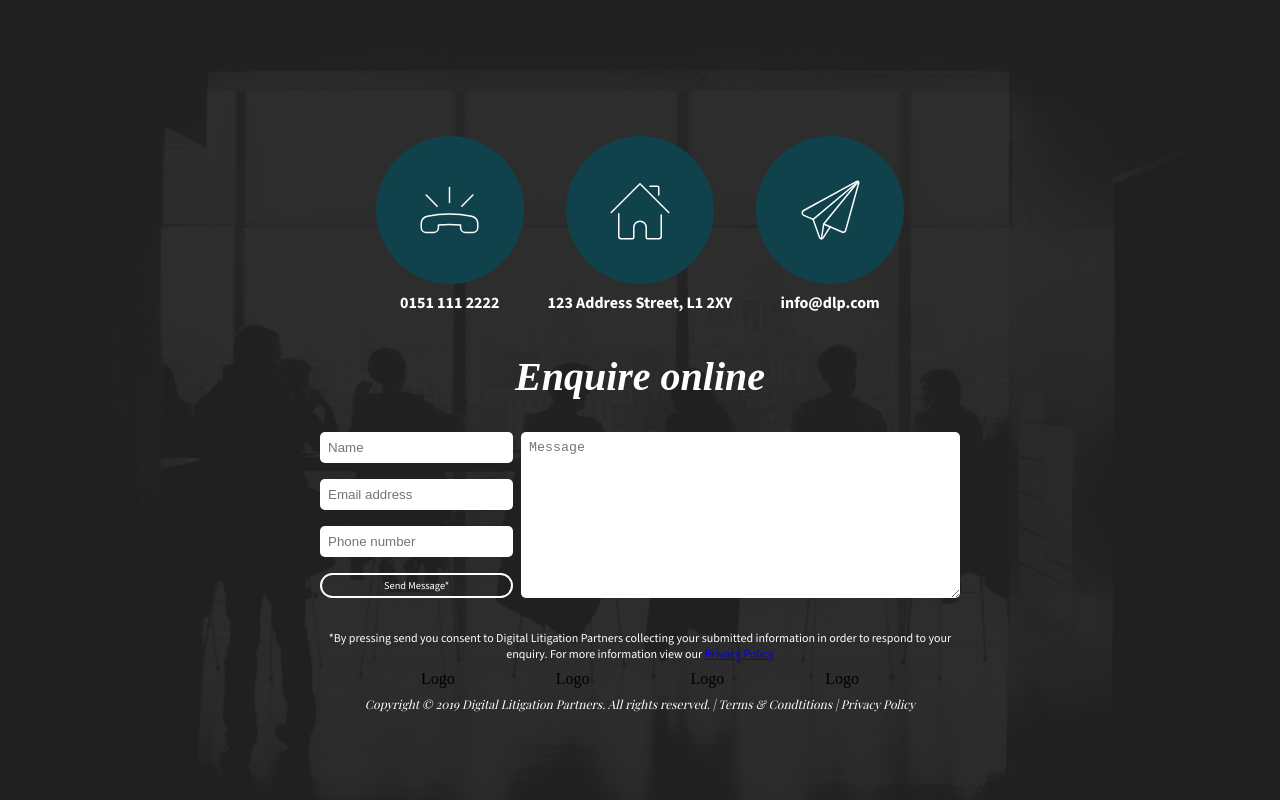
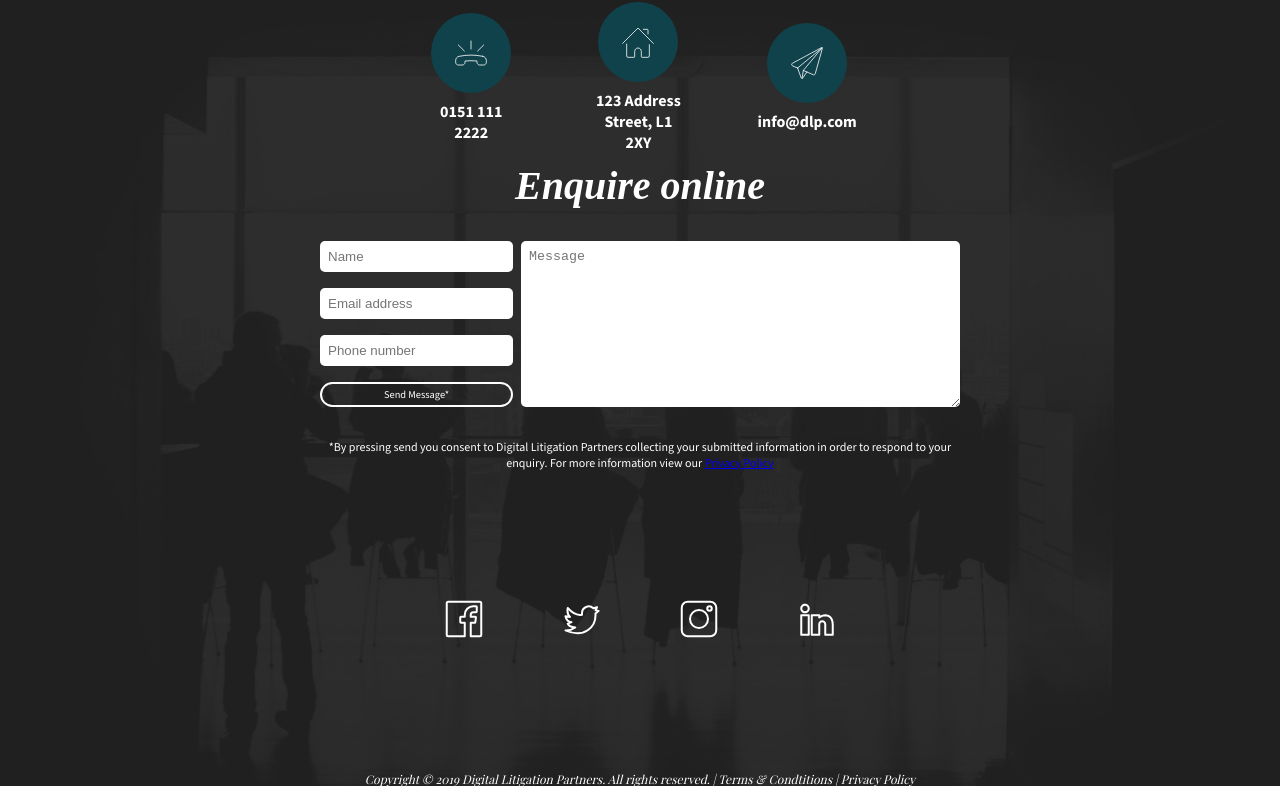
Before and after one commit to renrutoet/consumer-rights-task, a Next.js app: page / in a window 1280 px wide. Shown: the part 2414-3214 px from the top of the page. Built offline with nearby package versions, Linux system fonts and the light colour scheme; a web font is replaced by a local one.

Commit message:
feat: implemented social media icon links

```diff
--- a/src/app/components/Icon/Icon.tsx
+++ b/src/app/components/Icon/Icon.tsx
@@ -3,13 +3,20 @@ import styles from './Icon.module.scss'
 
 interface IconProps extends PropsWithChildren {
     text?: string
+    circle?: boolean
     content: ReactNode
 }
 
-export const Icon = ({ text, content }: IconProps): JSX.Element => {
+export const Icon = ({
+    text,
+    content,
+    circle = false,
+}: IconProps): JSX.Element => {
     return (
         <div className={`${styles['c-icon__container']} `}>
-            <div className={`${styles['c-icon__circle']} `}>{content}</div>
+            <div className={circle ? `${styles['c-icon__circle']} ` : ''}>
+                {content}
+            </div>
             {text ? (
                 <div className={`${styles['c-icon__text']} `}>{text}</div>
             ) : null}
--- a/src/app/components/Sections/Contact/Contact.module.scss
+++ b/src/app/components/Sections/Contact/Contact.module.scss
@@ -14,6 +14,7 @@
 
 .contact-methods {
     width: 50%;
+    height: 20%;
     padding: 2rem;
 
     color: $primary-white;
@@ -27,6 +28,9 @@
     width: 50%;
     text-align: center;
     color: $primary-white;
+    display: flex;
+    flex-direction: column;
+    align-items: center;
 
     &__title {
         font-style: italic;
@@ -72,7 +76,7 @@
 }
 
 .footer-details {
-    width: 50%;
+    height: 300px;
 
     & p {
         font-size: 0.75rem;
@@ -80,7 +84,21 @@
     }
 }
 
-.icons {
+.icon {
     aspect-ratio: 1/1;
-    width: 40%;
+    width: 100%;
+
+    &--small {
+        @extend.icon;
+        width: 40%;
+    }
+
+    &--link:hover {
+        transition: all 0.2s ease-in;
+        transform: scale(1.2);
+    }
+
+    &--link:not(:hover) {
+        transition: all 0.2s ease-in;
+    }
 }
--- a/src/app/components/Sections/Contact/Contact.tsx
+++ b/src/app/components/Sections/Contact/Contact.tsx
@@ -4,14 +4,14 @@ import textStyles from '../../../styles/text.module.scss'
 import contactStyles from './Contact.module.scss'
 import { Row } from '../../Row/Row'
 
-const mockData = [
+const mockContactMethodData = [
     {
         text: '0151 111 2222',
         content: (
             <img
                 src="/icons/phone-incoming-call.svg"
                 alt="phone number icon"
-                className={contactStyles.icons}
+                className={contactStyles['icon--small']}
             />
         ),
     },
@@ -21,7 +21,7 @@ const mockData = [
             <img
                 src="/icons/house-chimney-2.svg"
                 alt="address icon"
-                className={contactStyles.icons}
+                className={contactStyles['icon--small']}
             />
         ),
     },
@@ -31,7 +31,50 @@ const mockData = [
             <img
                 src="/icons/send-email-1.svg"
                 alt="email icon"
-                className={contactStyles.icons}
+                className={contactStyles['icon--small']}
+            />
+        ),
+    },
+]
+
+const mockSocialMediaData = [
+    {
+        link: '#',
+        content: (
+            <img
+                src="/icons/social-media-facebook-1.svg"
+                alt="facebook link icon"
+                className={contactStyles['icon--link']}
+            />
+        ),
+    },
+    {
+        link: '#',
+        content: (
+            <img
+                src="/icons/social-media-twitter.svg"
+                alt="twitter link icon"
+                className={contactStyles['icon--link']}
+            />
+        ),
+    },
+    {
+        link: '#',
+        content: (
+            <img
+                src="/icons/social-instagram.svg"
+                alt="instagram link icon"
+                className={contactStyles['icon--link']}
+            />
+        ),
+    },
+    {
+        link: '#',
+        content: (
+            <img
+                src="/icons/professional-network-linkedin.svg"
+                alt="linkedin link icon"
+                className={contactStyles['icon--link']}
             />
         ),
     },
@@ -44,13 +87,14 @@ export const Contact = () => {
         >
             <div className={`${contactStyles['contact-methods']} `}>
                 <Row>
-                    {mockData
-                        ? mockData.map((iconData, index) => {
+                    {mockContactMethodData
+                        ? mockContactMethodData.map((iconData, index) => {
                               return (
                                   <Icon
                                       key={`contact-methods-${index}`}
                                       text={iconData.text}
                                       content={iconData.content}
+                                      circle
                                   />
                               )
                           })
@@ -88,10 +132,18 @@ export const Contact = () => {
             </div>
             <div className={`${contactStyles['footer-details']} `}>
                 <Row>
-                    <div>Logo</div>
-                    <div>Logo</div>
-                    <div>Logo</div>
-                    <div>Logo</div>
+                    {mockSocialMediaData
+                        ? mockSocialMediaData.map((socialLink, index) => {
+                              return (
+                                  <a
+                                      key={`social-media-${index}`}
+                                      href={socialLink.link}
+                                  >
+                                      <Icon content={socialLink.content} />
+                                  </a>
+                              )
+                          })
+                        : null}
                 </Row>
                 <p
                     className={`${textStyles['font-secondary']} ${textStyles['font-secondary--italic']} ${textStyles['text-center']}`}
--- a/src/app/components/Sections/Hero/Hero.module.scss
+++ b/src/app/components/Sections/Hero/Hero.module.scss
@@ -1,9 +1,9 @@
-@import "../../../styles/variables.scss";
+@import '../../../styles/variables.scss';
 
 .hero {
-    height: 100%;
+    height: 100vh;
     padding-block: 2rem;
-    background-image: url("../../../../../public/dlp-banner.jpg");
+    background-image: url('../../../../../public/dlp-banner.jpg');
     background-position: center center;
     background-repeat: no-repeat;
     background-size: cover;
@@ -39,7 +39,6 @@
 
         line-height: 6rem;
 
-
         width: 50%;
         word-wrap: break-word;
     }
@@ -50,9 +49,7 @@
     flex-direction: column;
     align-items: center;
 
-
     &__button {
-
         border: 2px solid $primary-white;
         border-radius: 50px;
 
@@ -72,6 +69,6 @@
     }
 
     &__arrow {
-        margin-block: 4rem  ;
+        margin-block: 4rem;
     }
 }
```
